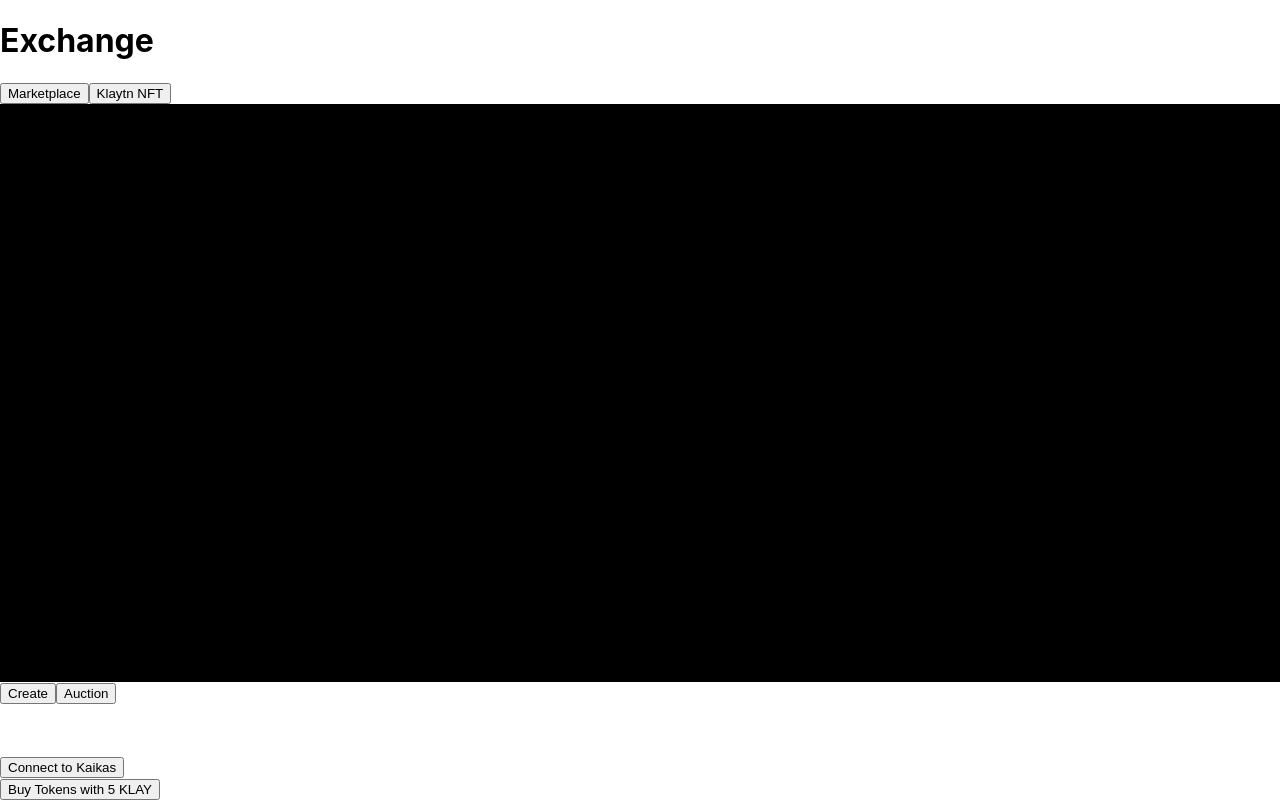
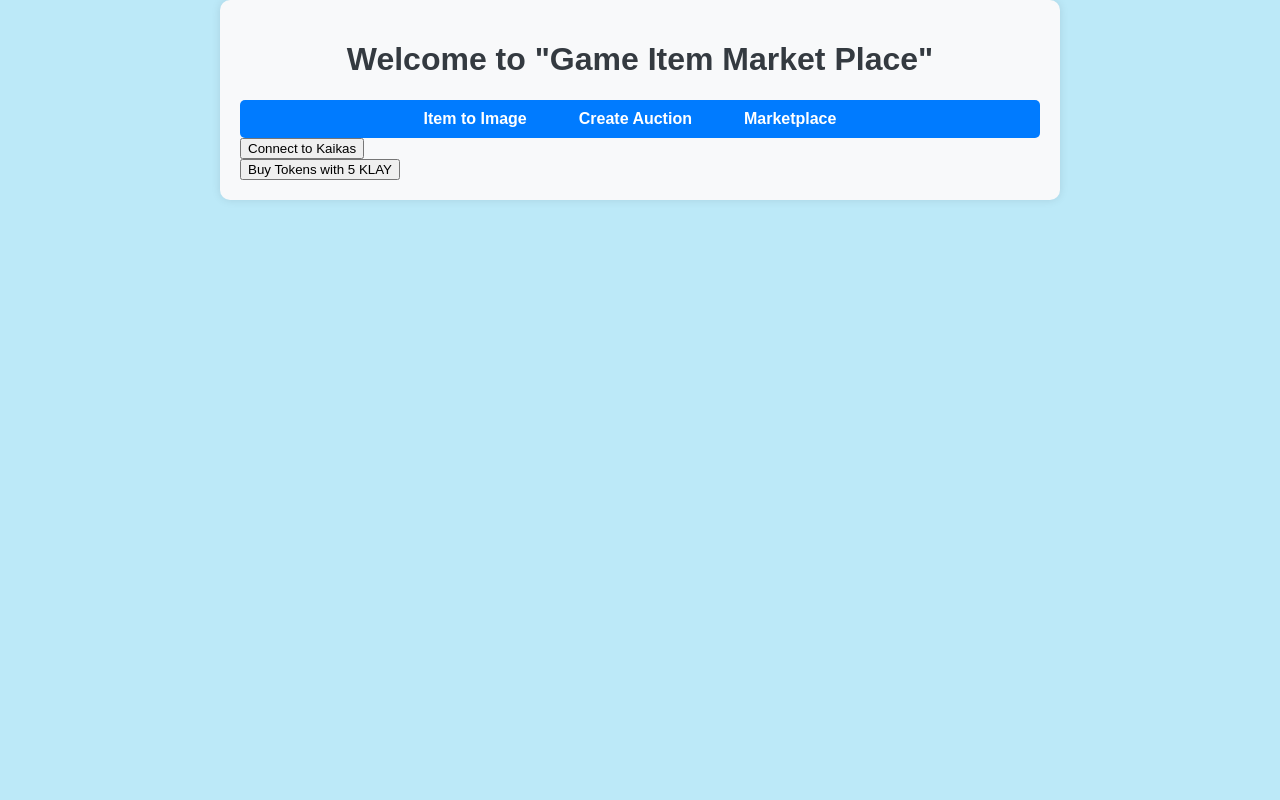
Before and after one commit to Minkun00/game2NFT, a React app in the folder Exchange/: page / in a window 1280 px wide. Built offline with nearby package versions, Linux system fonts and the light colour scheme; no server answers; what caver-js would draw is missing.

Commit message:
Update Front-End complete

```diff
--- /dev/null
+++ b/Exchange/src/App.css
@@ -0,0 +1,52 @@
+body {
+    font-family: 'Arial', sans-serif;
+    margin: 0;
+    padding: 0;
+    background-color: #bce9f8;
+  }
+
+  .app-container {
+    max-width: 800px;
+    margin: auto;
+    padding: 20px;
+    background-color: #f8f9fa;
+    border-radius: 10px;
+    box-shadow: 0 0 10px rgba(0, 0, 0, 0.1);
+  }
+
+  h1 {
+    text-align: center;
+    color: #343a40;
+  }
+
+  nav {
+    background-color: #007bff;
+    color: white;
+    padding: 10px 0;
+    border-radius: 5px;
+  }
+
+  nav ul {
+    list-style: none;
+    margin: 0;
+    padding: 0;
+    text-align: center;
+  }
+
+  nav ul li {
+    display: inline-block;
+    margin-right: 20px;
+  }
+
+  nav ul li a {
+    text-decoration: none;
+    color: white;
+    font-weight: bold;
+    padding: 8px 16px;
+    border-radius: 5px;
+    transition: background-color 0.3s ease;
+  }
+
+  nav ul li a:hover {
+    background-color: #0056b3;
+  }
--- a/Exchange/src/App.jsx
+++ b/Exchange/src/App.jsx
@@ -1,4 +1,4 @@
-import React, { useState } from 'react';
+import React from 'react';
 import KaikasConnect from './contracts/kaikasConnect/KaikasConnect';
 import { BrowserRouter as Router, Route, Routes, NavLink } from 'react-router-dom';
 import ItemToImg from './contracts/itemToIMG/itemToImg';
@@ -9,6 +9,7 @@ import myNFT from './contracts/Hardhat_abis/MyNFT.json';
 import myMarcket from './contracts/Hardhat_abis/MyMarketplace.json';
 import CheckKlaytnAPI from './contracts/checkKlaytnAPI/checkKlaytnAPI_NFT';
 import BuyTokenButton from './contracts/kaikasConnect/BuyTokens/BuyTokens';
+import './App.css';
 
 function App() {
   const nftContractABI = myNFT.abi;
@@ -18,139 +19,56 @@ function App() {
   const tokenContractAddress = process.env.REACT_APP_TOKEN_CONTRACT_ADDRESS;
   const marcketContractAddress = process.env.REACT_APP_MARKET_CONTRACT_ADDRESS;
 
-  const [currentScreen, setCurrentScreen] = useState('black');
-  const [registerScreen, setRegisterScreen] = useState(null);
-
-
-  const handleMarketPlaceButtonClick = () => {
-    console.log('Marketplace 버튼이 클릭되었습니다.');
-    setCurrentScreen((prevScreen) => (prevScreen === 'market' ? 'black' : 'market'));
-
-
-  };
-
-  const handleMyNFTsButtonClick = () => {
-    console.log('Klaytn NFT 버튼이 클릭되었습니다.');
-    setCurrentScreen((prevScreen) => (prevScreen === 'klaytnNFT' ? 'black' : 'klaytnNFT'));
-
-
-  };
-
-  const handleCreateButtonClick = () => {
-    setRegisterScreen((prevScreen) => (prevScreen === 'create' ? 'black' : 'create'));
-  }
-
-  const handleAuctionButtonClick = () => {
-    setRegisterScreen((prevScreen) => (prevScreen === 'auction' ? 'black' : 'auction'));
-  }
-
-
-  const renderCurrentScreen = () => {
-    switch (currentScreen) {
-      case 'market':
-        return (
-          <Marketplace
-            tokenContractABI={tokenContractABI}
-            tokenContractAddress={tokenContractAddress}
-            nftContractABI={nftContractABI}
-            nftContractAddress={nftContractAddress}
-            marcketContractABI={marcketContractABI}
-            marcketContractAddress={marcketContractAddress}
-          />
-        );
-      case 'klaytnNFT':
-        return <CheckKlaytnAPI />;
-      case 'black':
-        return (
-          <OffScreen/>
-        );
-      default:
-        return null;
-    }
-  };
-
-  const renderRegisterScreen = () => {
-    switch (registerScreen) {
-      case 'create':
-        return (
-          <ItemToImg
-            nftContractABI={nftContractABI}
-            nftContractAddress={nftContractAddress}
-          />
-        );
-      case 'auction':
-        return (
-          <CreateAuction
-            nftContractABI={nftContractABI}
-            tokenContractABI={tokenContractABI}
-            nftContractAddress={nftContractAddress}
-            marcketContractABI={marcketContractABI}
-            marcketContractAddress={marcketContractAddress}
-          />
-        );
-      case 'black':
-        return (
-            <OffScreen/>
-        );
-      default:
-        return null;
-    }
-  };
-
-  const OffScreen = () => {
-    return (
-      <div
-        style={{
-          width: '100%',
-          height: '600px',
-          backgroundColor: 'black',
-
-        }}
-      ></div>
-    );
-  };
-
-
-
 
   return (
     <Router>
-      <div>
-        <h1>Exchange</h1>
-        <div style= {{maxHeight: '600px', overflowY: 'auto'}}>
-
-        <button onClick={() => handleMarketPlaceButtonClick('market')}>Marketplace</button>
-        <button onClick={() => handleMyNFTsButtonClick('klaytnNFT')}>Klaytn NFT</button>
-
-
-        {renderCurrentScreen()}
-
-
-
-        </div>
-
-        <div style= {{maxHeight: '200px', overflowY: 'auto'}}>
-        <button onClick={() => handleCreateButtonClick('create')}>Create</button>
-        <button onClick={() => handleAuctionButtonClick('auction')}>Auction</button>
-
-        {renderRegisterScreen()}
-        </div>
-        <div style={{ position: 'fixed', bottom: 0, left: 0, width: '100%' }}>
-
+      <div className="app-container">
+        <h1>Welcome to "Game Item Market Place"</h1>
+        <nav>
+          <ul>
+            <li>
+              <NavLink to="/inputCode">Item to Image</NavLink>
+            </li>
+            <li>
+              <NavLink to="/createAuction">Create Auction</NavLink>
+            </li>
+            <li>
+              <NavLink to="/market">Marketplace</NavLink>
+            </li>
+          </ul>
+        </nav>
         <KaikasConnect />
         <BuyTokenButton
           tokenContractAddress={tokenContractAddress}
           tokenContractAbi={tokenContractABI}
         />
+        <Routes>
+          <Route path="/inputCode" element={
+            <ItemToImg
+              nftContractABI={nftContractABI}
+              nftContractAddress={nftContractAddress}
+            />} />
+          <Route path="/createAuction" element={
+            <CreateAuction
+              nftContractABI={nftContractABI}
+              tokenContractABI={tokenContractABI}
+              nftContractAddress={nftContractAddress}
+              marcketContractABI={marcketContractABI}
+              marcketContractAddress={marcketContractAddress}
+            />
+          } />
+            <Route path="/market" element={
+            <Marketplace
+              tokenContractABI={tokenContractABI}
+              tokenContractAddress={tokenContractAddress}
+              nftContractABI={nftContractABI}
+              nftContractAddress={nftContractAddress}
+              marcketContractABI={marcketContractABI}
+              marcketContractAddress={marcketContractAddress}
+            />}/>
 
-
-
-
-
-        </div>
-
-
-      </div >
+        </Routes>
+      </div>
     </Router>
   );
 }
--- a/Exchange/src/styles/index.css
+++ b/Exchange/src/styles/index.css
@@ -1,13 +1,10 @@
 body {
   margin: 0;
-  font-family: -apple-system, BlinkMacSystemFont, 'Segoe UI', 'Roboto', 'Oxygen',
-    'Ubuntu', 'Cantarell', 'Fira Sans', 'Droid Sans', 'Helvetica Neue',
-    sans-serif;
+  font-family: 'Your Chosen Font', sans-serif;
   -webkit-font-smoothing: antialiased;
   -moz-osx-font-smoothing: grayscale;
 }
 
 code {
-  font-family: source-code-pro, Menlo, Monaco, Consolas, 'Courier New',
-    monospace;
+  font-family: 'Your Code Font', monospace;
 }
```
